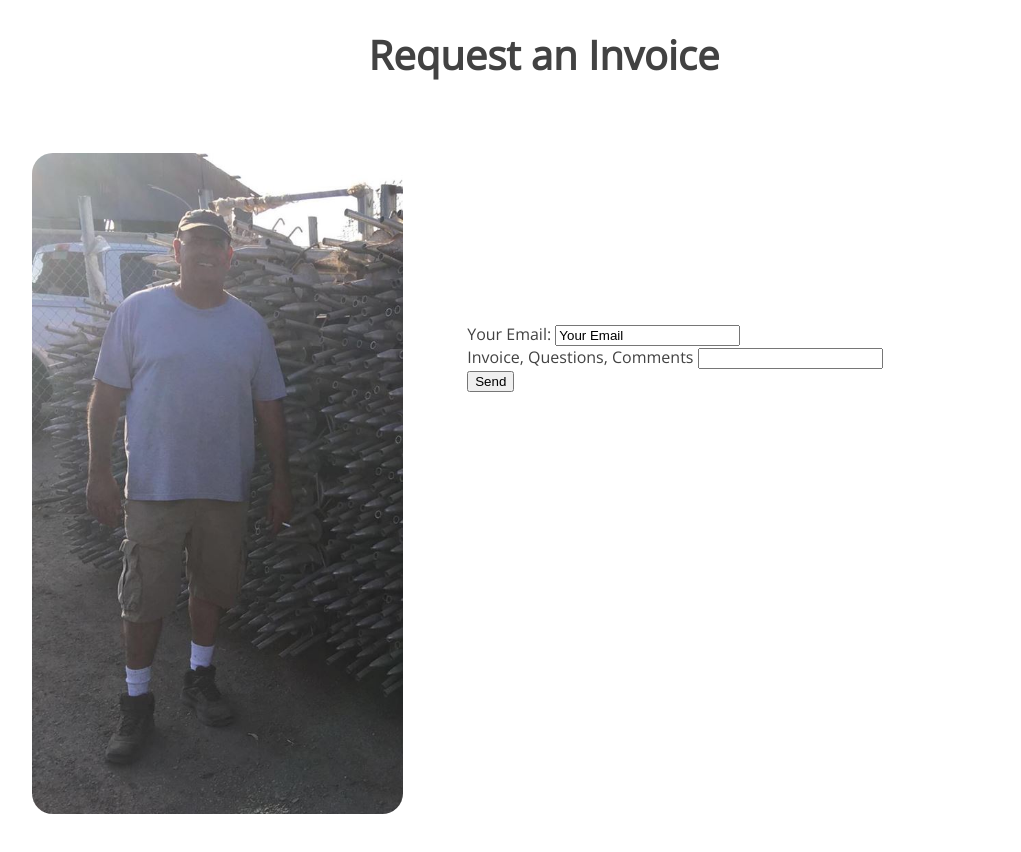
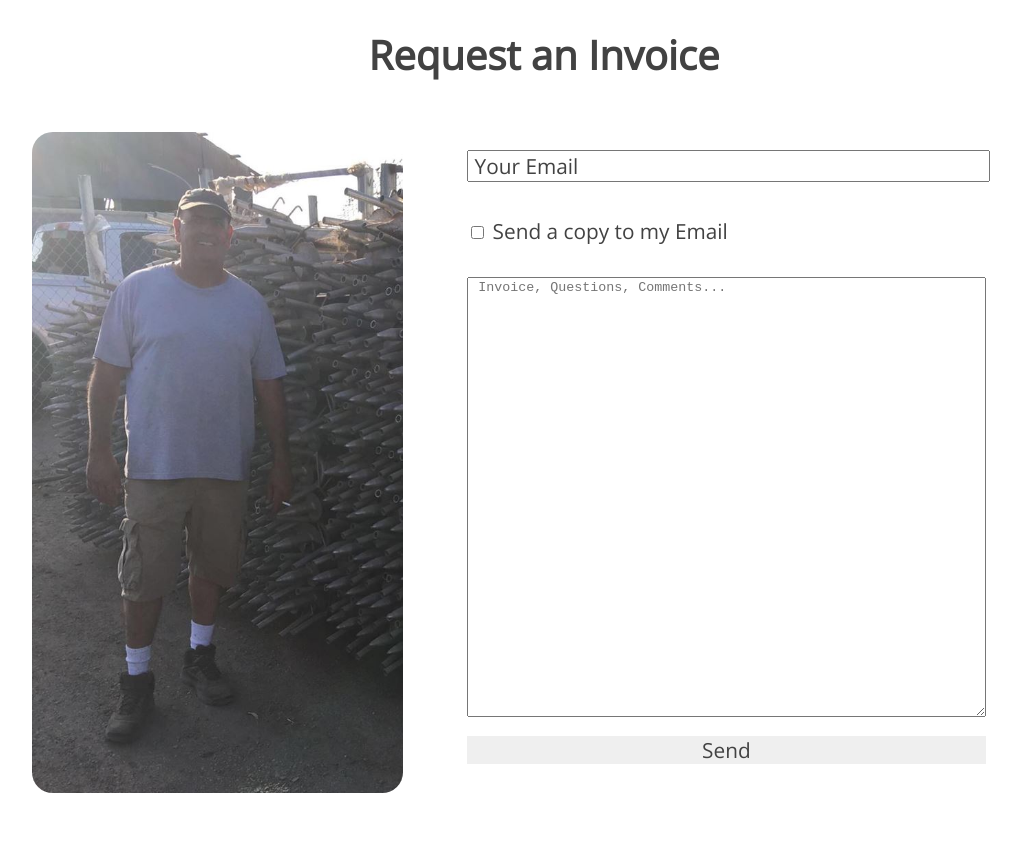
Before and after one commit to Uhan19/farmar, a website: page public/Invoice.html in a window 1280 px wide. Shown: the part 756-1608 px from the top of the page, without its empty margins (96-1117 px from the left). Drawn offline with nearby package versions, Linux system fonts and the light colour scheme; files that its build step writes are made by us from their sources; files whose address does not match are found by name.

Commit message:
Invoice page styled and connected. Email server fully functional. InvoiceSent page needs picture and text

```diff
--- a/assets/Home.css
+++ b/assets/Home.css
@@ -72,6 +72,42 @@ nav {
   padding-bottom: 20vh;
   line-height: 2em;
   font-size: 1.3em;
+  align-items: center;
+}
+.EmailBody {
+  display: inline-block;
+  width: 54%;
+  min-width: 500px;
+  margin: auto;
+}
+.EmailForm {
+  width: 100%;
+  padding: 0px;
+}
+.EmailField {
+  width: 100%;
+  padding: 0px;
+  padding-top: 3vh;
+}
+.EmailInput {
+  width: 100%;
+  padding: 0px;
+  font-size: inherit;
+  color: inherit;
+  font-family: inherit;
+  margin: 0;
+}
+.EmailBodyInput {
+  width: 100%;
+  height: 55vh;
+  text-align: left;
+  margin: 0;
+  box-sizing: border-box;
+  -moz-box-sizing: border-box;
+}
+.HomeLink:hover {
+  text-decoration: underline;
+  text-decoration-color: #e14e4e;
 }
 .LocationContainer {
   margin: auto;
--- a/public/Invoice.html
+++ b/public/Invoice.html
@@ -21,27 +21,33 @@
     Request an Invoice
   </div>
 
-  <div>
-    <p class="BodyTextAbout">
+  <div class="BodyTextAbout">
     <img class="AboutImage" src="./Sagi.jpg">
 
-    <form action="http://localhost:3000/Invoice" method="post" enctype="text/plain">
+    <div class="EmailBody">
 
-      <div>
-        <label for="FromEmail">Your Email: </label>
-        <input name="FromEmail" value="Your Email">
+    <form class="EmailForm" action="http://localhost:3000/Invoice" method="post" enctype="application/x-www-form-urlencoded">
+
+      <div class="EmailField">
+        <input class="EmailInput" name="FromEmail" value=" Your Email">
       </div>
 
-      <div>
-        <label for="Invoice">Invoice, Questions, Comments</label>
-        <input name="Invoice" value="">
+      <div class="EmailField">
+        <input class="EmailCheckBox" type="checkbox" name="CCOption" value="true">
+        <label for="CCOption">Send a copy to my Email</label>
       </div>
 
-      <button>Send</button>
+      <div class="EmailField">
+        <textarea class="EmailBodyInput" name="EmailBody" placeholder=" Invoice, Questions, Comments..."></textarea>
+      </div>
+
+      <button class="EmailInput HomeLink" style="border: 0; margin: auto;">Send</button>
+
     </form>
+    </div>
 
-    </p>
   </div>
+
 </body>
 
 <link rel="stylesheet" type="text/css" href="./Home.css" />
```
Also changed, not shown: notes.txt (+8 -7 lines), public/Home.html (+2 -2 lines), public/InvoiceSent.html (added, +28 -0 lines), server/server.js (+22 -16 lines).
